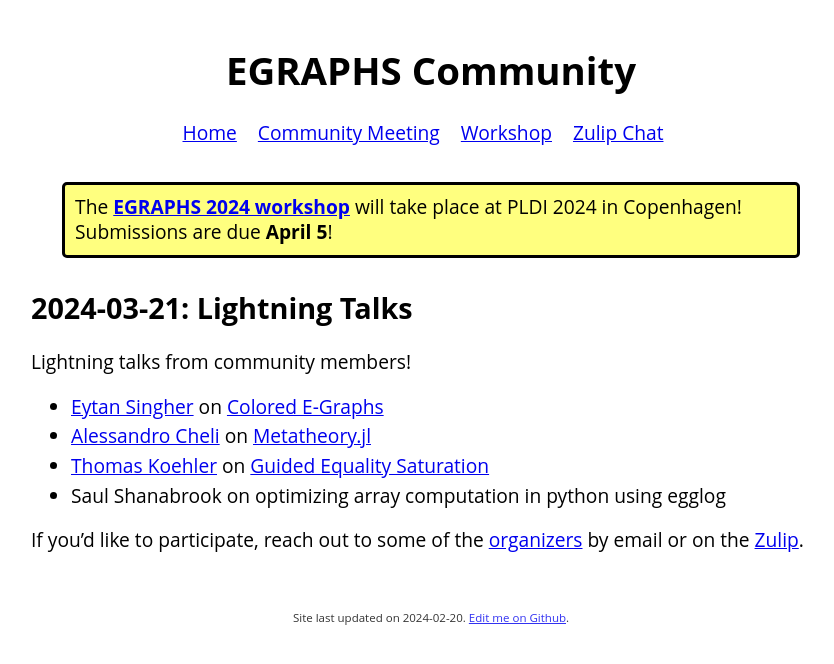
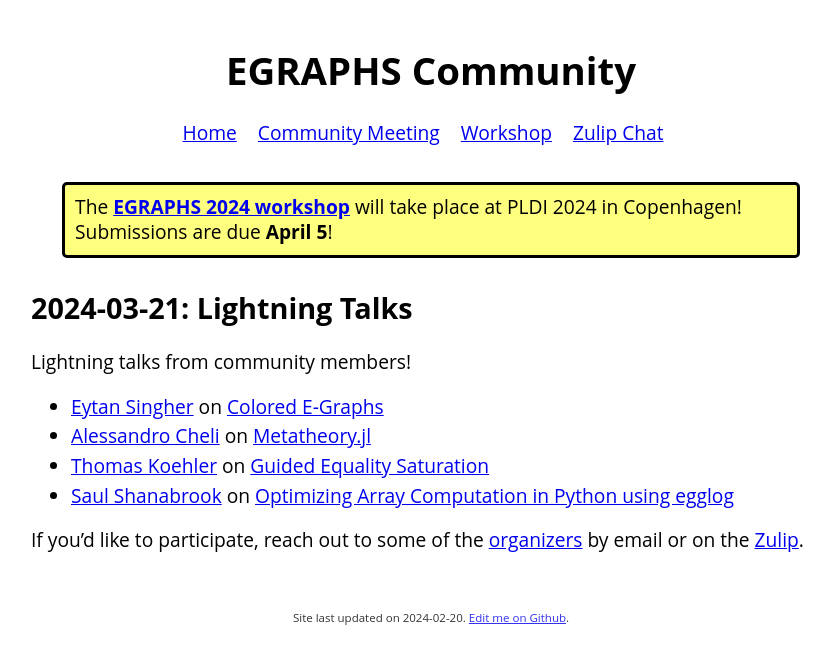
Before and after one commit to egraphs-community/egraphs-community.github.io, a Jekyll site: the page built from meeting/_posts/2024-03-21-lightning-talks.md, in a window 1280 px wide. Shown: the top 664 px of the page, without its empty margins (209-1043 px from the left). Built offline with Jekyll 4.4.1, drawn with Linux system fonts in a browser that asks for light colours; part of the change alters nothing that is shown.

Commit message:
Add links

```diff
--- a/meeting/_posts/2024-03-21-lightning-talks.md
+++ b/meeting/_posts/2024-03-21-lightning-talks.md
@@ -7,7 +7,8 @@ Lightning talks from community members!
 * [Eytan Singher](https://eytan.singher.co.il/) on [Colored E-Graphs](https://arxiv.org/abs/2305.19203)
 * [Alessandro Cheli](https://0x0f0f0f.github.io/) on [Metatheory.jl](https://0x0f0f0f.github.io/blog/gsoc/)
 * [Thomas Koehler](https://thok.eu/) on [Guided Equality Saturation](https://thok.eu/publications/2024/popl.pdf)
-* Saul Shanabrook on optimizing array computation in python using egglog
+* [Saul Shanabrook](https://saul.shanabrook.com/) on
+  [Optimizing Array Computation in Python using egglog](https://egglog-python.readthedocs.io/latest/explanation/2023_11_pydata_lightning_talk.html)
 
 
 If you'd like to participate,
```
